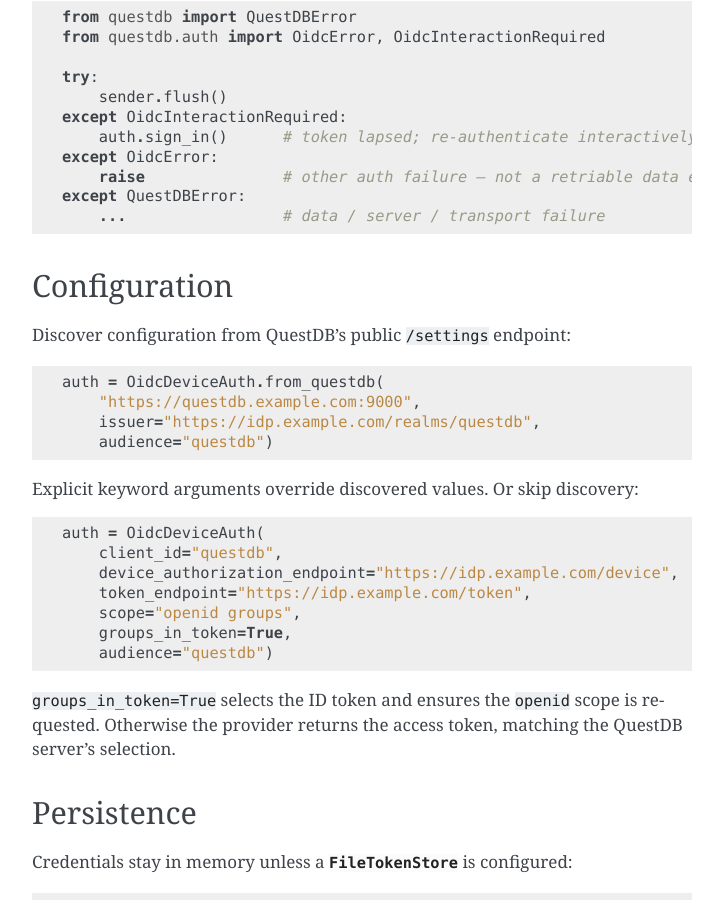
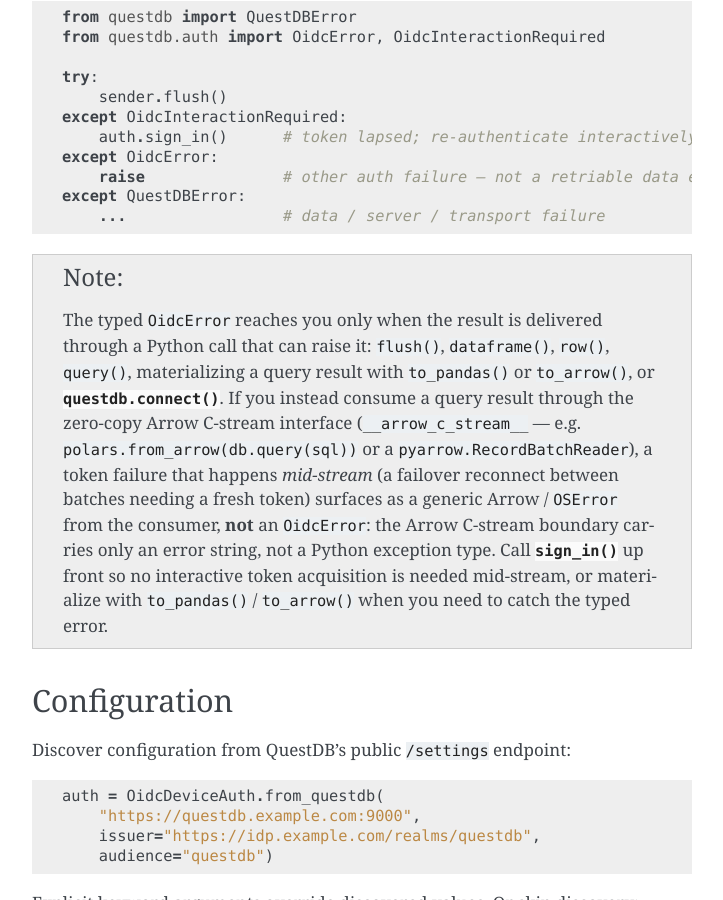
Before and after one commit to questdb/py-questdb-client, a Sphinx documentation site: the page built from docs/auth.rst, in a window 1280 px wide and 900 px high, scrolled down 1667 px. Shown: the whole window, without its empty margins (388-1111 px from the left). Built offline with Sphinx 7.4.7, drawn with Linux system fonts in a browser that asks for light colours.

Commit message:
docs(auth): note the Arrow C-stream path can't carry a typed OidcError
The OIDC error-handling guidance says a transport attached with oidc_auth=
can raise OidcError from query(), and to catch (QuestDBError, OidcError).
That holds for flush/dataframe/row/query and for a materialized result
(to_pandas/to_arrow), which route native errors through c_err_to_py and
raise the typed OidcError. It does NOT hold for the zero-copy Arrow
C-stream interface (__arrow_c_stream__ — polars.from_arrow(db.query(...)),
pyarrow.RecordBatchReader): its producer reports a mid-stream failure
(a failover reconnect between batches needing a fresh token) as an error
string, which the Arrow boundary can only surface as a generic Arrow /
OSError, never a Python OidcError.

Document the exception in the Error-handling section: sign in up front so
no interactive token acquisition is needed mid-stream, or materialize with
to_pandas() / to_arrow() when the typed error must be caught.

Co-Authored-By: Claude Opus 4.8 <noreply@anthropic.com>

```diff
--- a/docs/auth.rst
+++ b/docs/auth.rst
@@ -97,6 +97,23 @@ failures — catch both:
         raise               # other auth failure — not a retriable data error
     except QuestDBError:
         ...                 # data / server / transport failure
+
+.. note::
+
+   The typed ``OidcError`` reaches you only when the result is delivered
+   through a Python call that can raise it: ``flush()``, ``dataframe()``,
+   ``row()``, ``query()``, materializing a query result with ``to_pandas()``
+   or ``to_arrow()``, or :func:`questdb.connect`. If you instead consume a
+   query result through the zero-copy Arrow C-stream interface
+   (``__arrow_c_stream__`` — e.g. ``polars.from_arrow(db.query(sql))`` or a
+   ``pyarrow.RecordBatchReader``), a token failure that happens *mid-stream*
+   (a failover reconnect between batches needing a fresh token) surfaces as a
+   generic Arrow / ``OSError`` from the consumer, **not** an ``OidcError``:
+   the Arrow C-stream boundary carries only an error string, not a Python
+   exception type. Call :meth:`~questdb.auth.OidcDeviceAuth.sign_in` up front
+   so no interactive token acquisition is needed mid-stream, or materialize
+   with ``to_pandas()`` / ``to_arrow()`` when you need to catch the typed
+   error.
 
 Configuration
 =============
```
